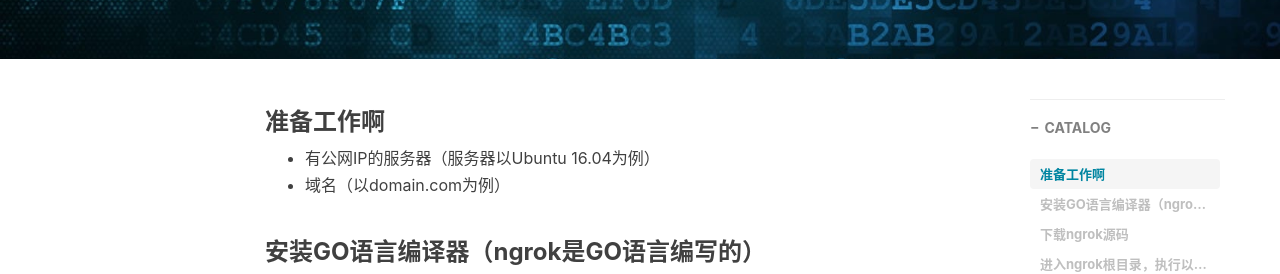
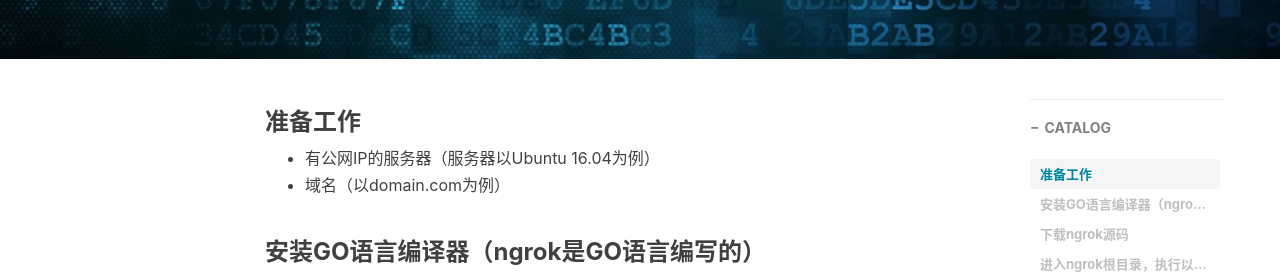
Before and after one commit to oldR/blog.github.io, a Jekyll site: the page built from _posts/2018-12-25-搭建自己的内网穿透服务.md, in a window 1280 px wide and 900 px high, scrolled down 311 px. Shown: the part 153-427 px from the top of the window. Built offline with Jekyll 4.4.1, drawn with Linux system fonts in a browser that asks for light colours; nearby versions of some CDN libraries; comment, search, counter and statistics services are not loaded.

Commit message:
Update 2018-12-25-搭建自己的内网穿透服务.md

```diff
--- a/_posts/2018-12-25-搭建自己的内网穿透服务.md
+++ b/_posts/2018-12-25-搭建自己的内网穿透服务.md
@@ -11,7 +11,7 @@
     - 微信开发
 ---
 
-### 准备工作啊
+### 准备工作
 - 有公网IP的服务器（服务器以Ubuntu 16.04为例）
 - 域名（以domain.com为例）
 
```
